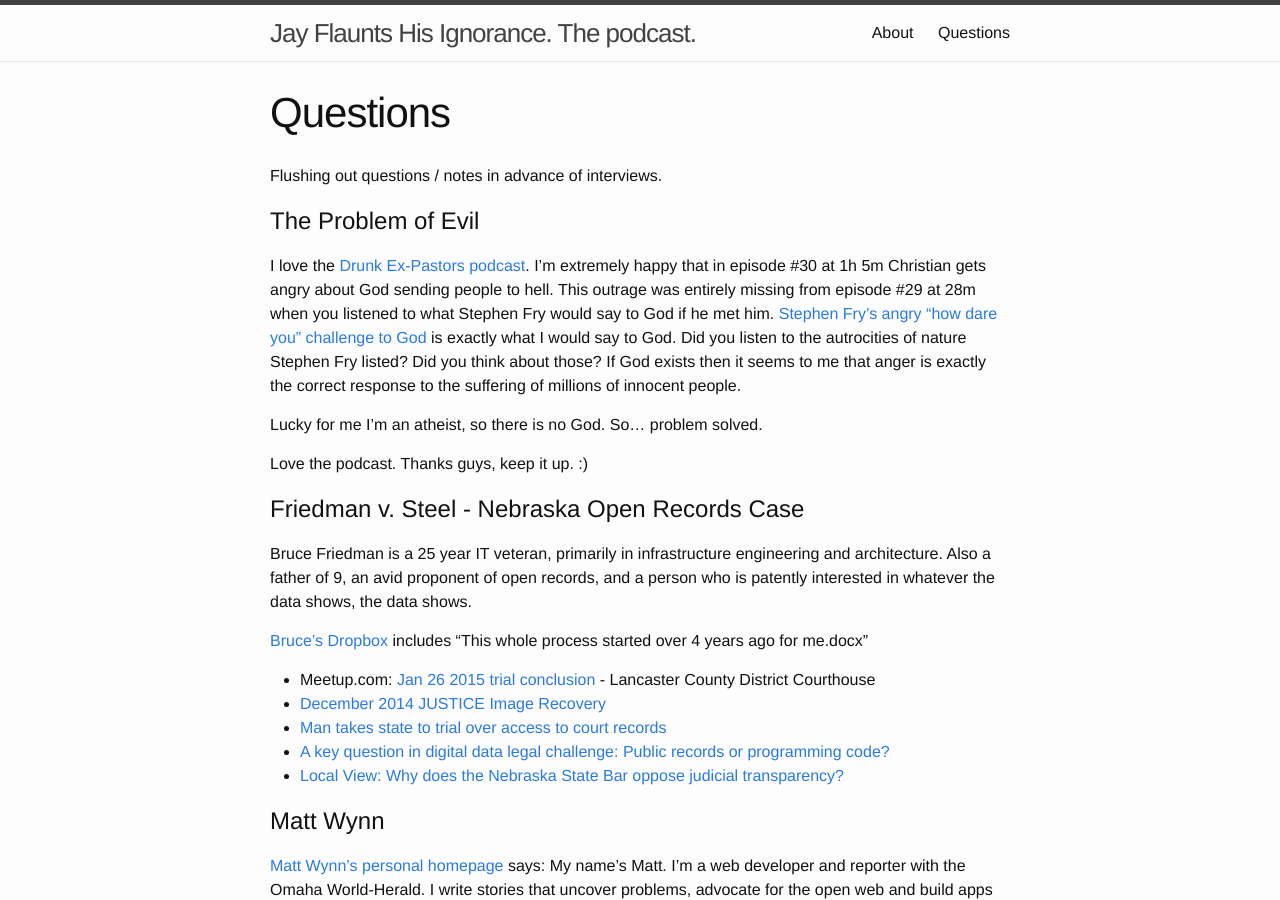
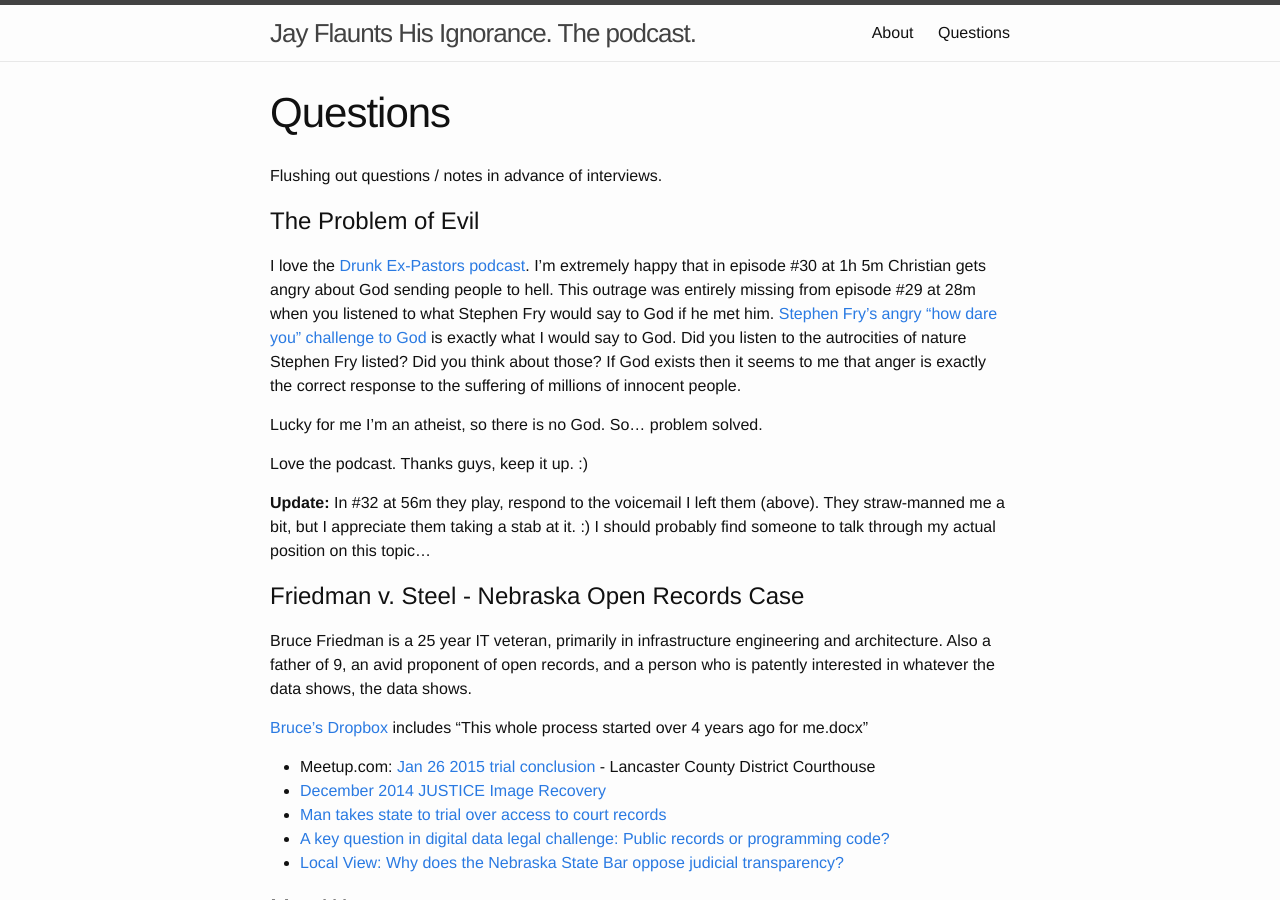
Before and after one commit to jhannah/jayflaunts, a Jekyll site: the page built from questions.md, in a window 1280 px wide and 900 px high. Built offline with Jekyll 4.4.1, drawn with Linux system fonts in a browser that asks for light colours.

Commit message:
Added update

```diff
--- a/questions.md
+++ b/questions.md
@@ -21,6 +21,10 @@ anger is exactly the correct response to the suffering of millions of innocent p
 Lucky for me I'm an atheist, so there is no God. So... problem solved.
 
 Love the podcast. Thanks guys, keep it up. :)
+
+<b>Update:</b> In #32 at 56m they play, respond to the voicemail I left them (above).
+They straw-manned me a bit, but I appreciate them taking a stab at it. :)
+I should probably find someone to talk through my actual position on this topic...
 
 
 # <a name="fvs"></a>Friedman v. Steel - Nebraska Open Records Case
```
